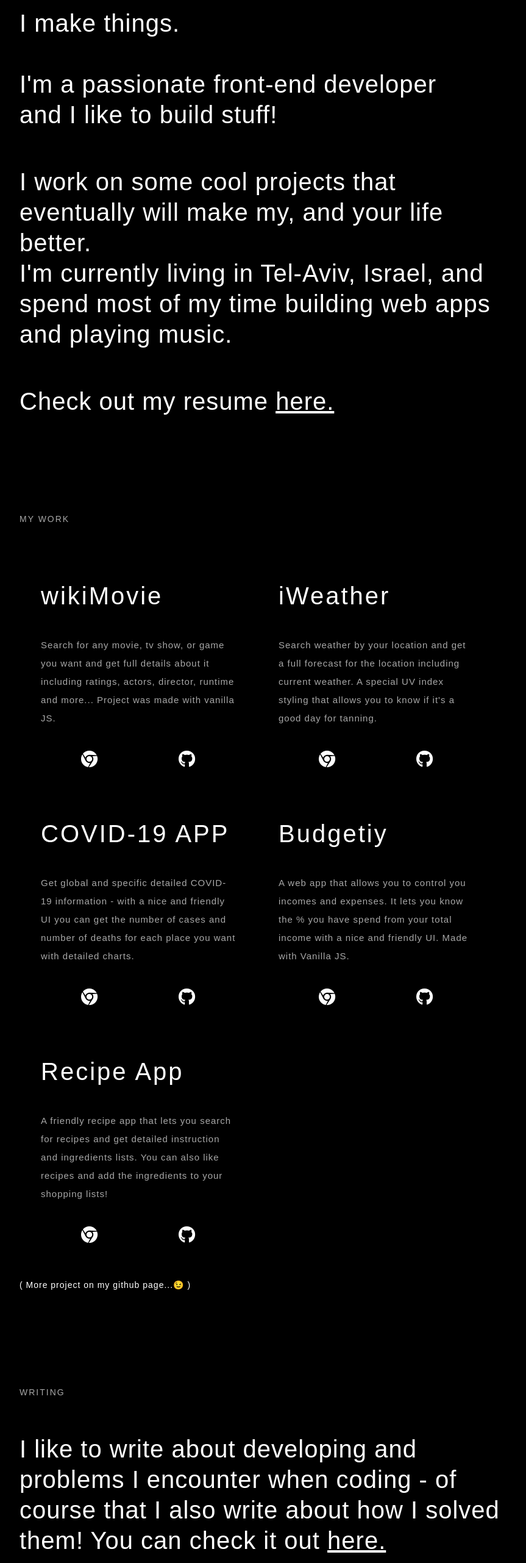
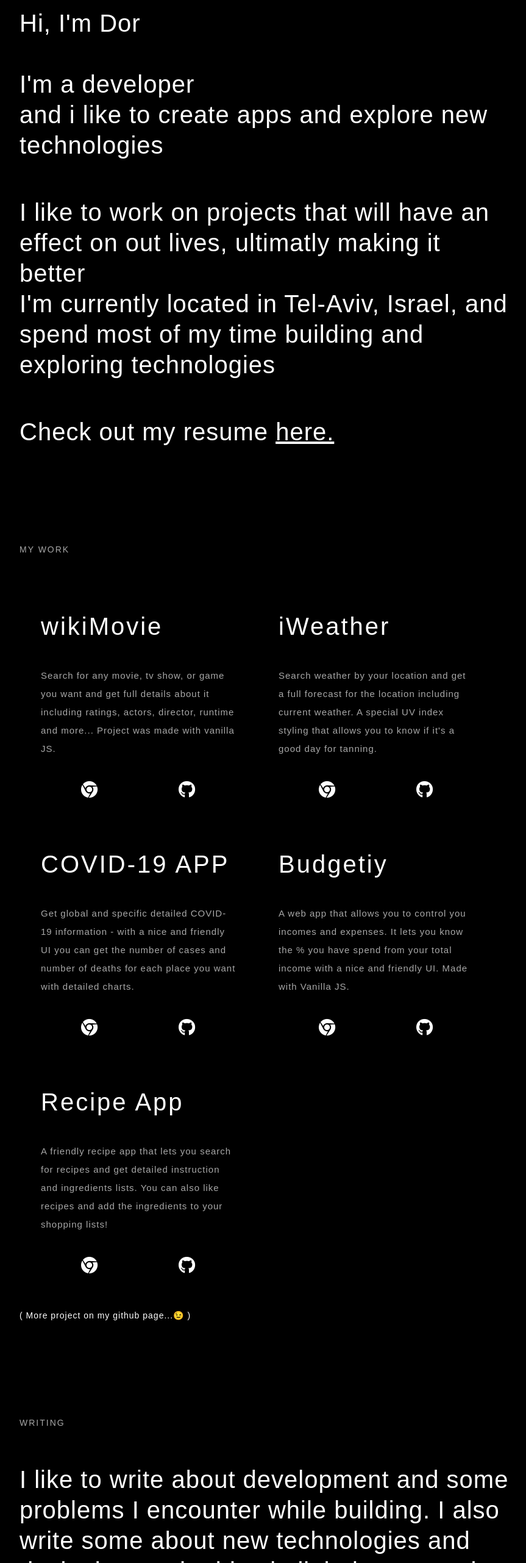
Before and after one commit to samod667/personal-portfolio, a website: page index.html in a window 1280 px wide. Shown: the part 237-2800 px from the top of the page at 61% size, without its empty margins (40-903 px from the left). Drawn offline with nearby package versions, Linux system fonts and the light colour scheme; a web font is replaced by a local one.

Commit message:
changed text

```diff
--- a/index.html
+++ b/index.html
@@ -38,14 +38,12 @@
       <div class="bio" id="bio">
         <h5 class="headline">BIO</h5>
         <p class="text">
-          I make things.<br /><br />I'm a passionate front-end
-          developer<br /> and I like to build stuff!
+          Hi, I'm Dor<br /><br />I'm a
+          developer<br /> and i like to create apps and explore new technologies
         </p>
         <p class="text">
-          I work on some cool projects that eventually will make my, and your
-          life better.<br />
-          I'm currently living in Tel-Aviv, Israel, and spend most of my time
-          building web apps and playing music.
+          I like to work on projects that will have an effect on out lives, ultimatly making it better<br />
+          I'm currently located in Tel-Aviv, Israel, and spend most of my time building and exploring technologies
         </p>
         <p class="text">
           Check out my resume
@@ -227,9 +225,10 @@
       <div class="blog" id="blog">
         <h5 class="headline">WRITING</h5>
         <p class="text">
-          I like to write about developing and problems I encounter when coding
-          - of course that I also write about how I solved them! You can check
-          it out <a href="#" target="_blank" title="my blog">here.</a>
+          I like to write about development and some problems I encounter while building.
+          I also write some about new technologies and devloping on the bitcoin lighning network as well as
+          contributing bitcoin open-source projects.
+           <a href="#" target="_blank" title="my blog">here.</a>
         </p>
       </div>
       <!--SOCIAL-->
```
